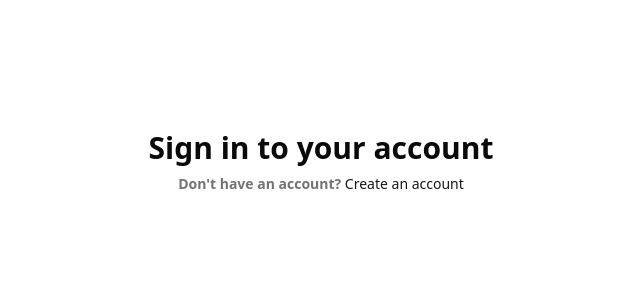
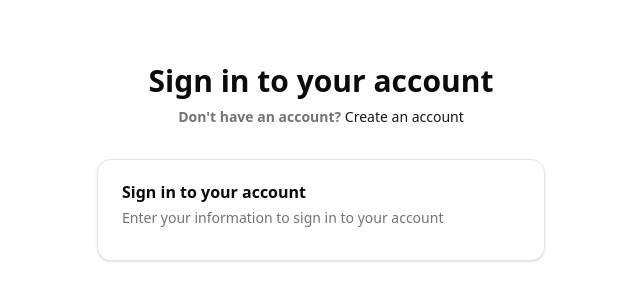
Before and after one commit to rezis-work/socium, a Next.js app in the folder apps/web/: page /signin in a window 1280 px wide. Shown: the part 250-550 px from the top of the page, without its empty margins (319-959 px from the left). Built offline with nearby package versions, Linux system fonts and the light colour scheme.

Commit message:
implement signin / signup cards

```diff
--- a/apps/web/app/signin/page.tsx
+++ b/apps/web/app/signin/page.tsx
@@ -1,3 +1,4 @@
+import { SigninForm } from "@/components/auth/signin-form";
 import Link from "next/link";
 
 export default function SigninPage() {
@@ -18,6 +19,7 @@
             </Link>
           </p>
         </div>
+        <SigninForm />
       </div>
     </div>
   );
--- a/apps/web/app/signup/page.tsx
+++ b/apps/web/app/signup/page.tsx
@@ -1,3 +1,4 @@
+import { SignupForm } from "@/components/auth/signup-form";
 import Link from "next/link";
 
 export default function SignupPage() {
@@ -18,6 +19,7 @@
             </Link>
           </p>
         </div>
+        <SignupForm />
       </div>
     </div>
   );
--- /dev/null
+++ b/apps/web/components/auth/signin-form.tsx
@@ -0,0 +1,23 @@
+import {
+  Card,
+  CardContent,
+  CardDescription,
+  CardHeader,
+  CardTitle,
+} from "@/components/ui/card";
+
+const SigninForm = () => {
+  return (
+    <Card className="w-full max-w-md mx-auto">
+      <CardHeader>
+        <CardTitle>Sign in to your account</CardTitle>
+        <CardDescription>
+          Enter your information to sign in to your account
+        </CardDescription>
+        <CardContent></CardContent>
+      </CardHeader>
+    </Card>
+  );
+};
+
+export { SigninForm };
--- /dev/null
+++ b/apps/web/components/auth/signup-form.tsx
@@ -0,0 +1,23 @@
+import {
+  Card,
+  CardContent,
+  CardDescription,
+  CardHeader,
+  CardTitle,
+} from "@/components/ui/card";
+
+const SignupForm = () => {
+  return (
+    <Card className="w-full max-w-md mx-auto">
+      <CardHeader>
+        <CardTitle>Create Account</CardTitle>
+        <CardDescription>
+          Enter your information to create a new account
+        </CardDescription>
+        <CardContent></CardContent>
+      </CardHeader>
+    </Card>
+  );
+};
+
+export { SignupForm };
--- /dev/null
+++ b/apps/web/components/ui/card.tsx
@@ -0,0 +1,92 @@
+import * as React from "react"
+
+import { cn } from "@/lib/utils"
+
+function Card({ className, ...props }: React.ComponentProps<"div">) {
+  return (
+    <div
+      data-slot="card"
+      className={cn(
+        "bg-card text-card-foreground flex flex-col gap-6 rounded-xl border py-6 shadow-sm",
+        className
+      )}
+      {...props}
+    />
+  )
+}
+
+function CardHeader({ className, ...props }: React.ComponentProps<"div">) {
+  return (
+    <div
+      data-slot="card-header"
+      className={cn(
+        "@container/card-header grid auto-rows-min grid-rows-[auto_auto] items-start gap-2 px-6 has-data-[slot=card-action]:grid-cols-[1fr_auto] [.border-b]:pb-6",
+        className
+      )}
+      {...props}
+    />
+  )
+}
+
+function CardTitle({ className, ...props }: React.ComponentProps<"div">) {
+  return (
+    <div
+      data-slot="card-title"
+      className={cn("leading-none font-semibold", className)}
+      {...props}
+    />
+  )
+}
+
+function CardDescription({ className, ...props }: React.ComponentProps<"div">) {
+  return (
+    <div
+      data-slot="card-description"
+      className={cn("text-muted-foreground text-sm", className)}
+      {...props}
+    />
+  )
+}
+
+function CardAction({ className, ...props }: React.ComponentProps<"div">) {
+  return (
+    <div
+      data-slot="card-action"
+      className={cn(
+        "col-start-2 row-span-2 row-start-1 self-start justify-self-end",
+        className
+      )}
+      {...props}
+    />
+  )
+}
+
+function CardContent({ className, ...props }: React.ComponentProps<"div">) {
+  return (
+    <div
+      data-slot="card-content"
+      className={cn("px-6", className)}
+      {...props}
+    />
+  )
+}
+
+function CardFooter({ className, ...props }: React.ComponentProps<"div">) {
+  return (
+    <div
+      data-slot="card-footer"
+      className={cn("flex items-center px-6 [.border-t]:pt-6", className)}
+      {...props}
+    />
+  )
+}
+
+export {
+  Card,
+  CardHeader,
+  CardFooter,
+  CardTitle,
+  CardAction,
+  CardDescription,
+  CardContent,
+}
--- a/apps/web/package.json
+++ b/apps/web/package.json
@@ -1,6 +1,6 @@
 {
   "name": "web",
-  "version": "0.1.3",
+  "version": "0.1.4",
   "type": "module",
   "private": true,
   "scripts": {
```
